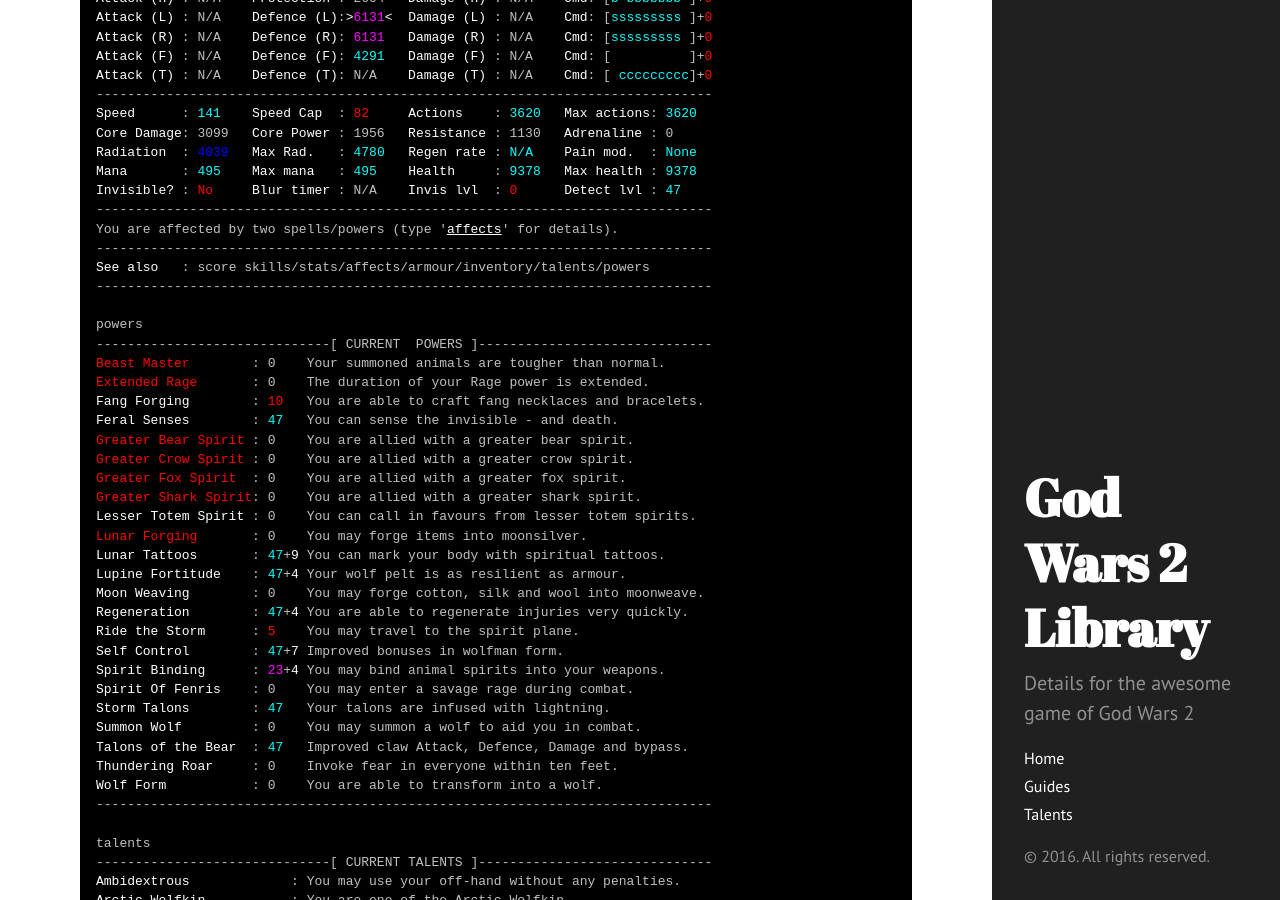
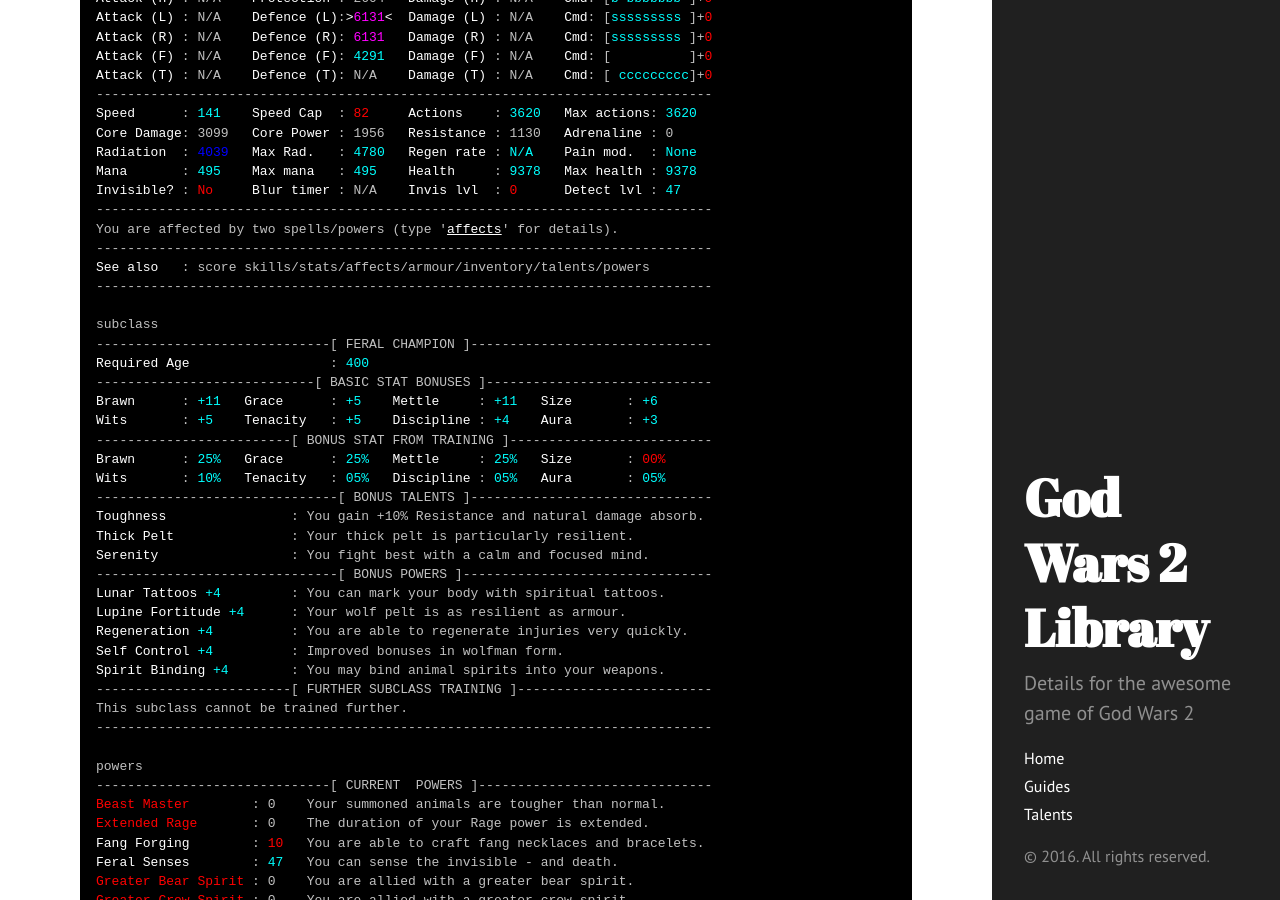
Before and after one commit to godwars2/godwars2.github.io, a Jekyll site: the page built from builds/werewolf-waning-moon.md, in a window 1280 px wide and 900 px high, scrolled down 321 px. Built offline with Jekyll 4.4.1, drawn with Linux system fonts in a browser that asks for light colours.

Commit message:
Add subclass to waning moon build

```diff
--- a/builds/werewolf-waning-moon.md
+++ b/builds/werewolf-waning-moon.md
@@ -31,6 +31,29 @@ title: Werewolf Waning Moon
 You are affected by two spells/powers (type '</font><font color="#FFFFFF"><u>affects</u></font><font color="#C0C0C0">' for details).
 -------------------------------------------------------------------------------
 </font><font color="#FFFFFF">See also</font><font color="#C0C0C0">   : score skills/stats/affects/armour/inventory/talents/powers
+-------------------------------------------------------------------------------
+
+subclass
+------------------------------[ FERAL CHAMPION ]-------------------------------
+</font><font color="#FFFFFF">Required Age</font><font color="#C0C0C0">                  : </font><font color="#00FFFF">400
+</font><font color="#C0C0C0">----------------------------[ BASIC STAT BONUSES ]-----------------------------
+</font><font color="#FFFFFF">Brawn</font><font color="#C0C0C0">      : </font><font color="#00FFFF">+11</font><font color="#C0C0C0">   </font><font color="#FFFFFF">Grace</font><font color="#C0C0C0">      : </font><font color="#00FFFF">+5 </font><font color="#C0C0C0">   </font><font color="#FFFFFF">Mettle</font><font color="#C0C0C0">     : </font><font color="#00FFFF">+11</font><font color="#C0C0C0">   </font><font color="#FFFFFF">Size</font><font color="#C0C0C0">       : </font><font color="#00FFFF">+6
+</font><font color="#FFFFFF">Wits</font><font color="#C0C0C0">       : </font><font color="#00FFFF">+5 </font><font color="#C0C0C0">   </font><font color="#FFFFFF">Tenacity</font><font color="#C0C0C0">   : </font><font color="#00FFFF">+5 </font><font color="#C0C0C0">   </font><font color="#FFFFFF">Discipline</font><font color="#C0C0C0"> : </font><font color="#00FFFF">+4 </font><font color="#C0C0C0">   </font><font color="#FFFFFF">Aura</font><font color="#C0C0C0">       : </font><font color="#00FFFF">+3
+</font><font color="#C0C0C0">-------------------------[ BONUS STAT FROM TRAINING ]--------------------------
+</font><font color="#FFFFFF">Brawn</font><font color="#C0C0C0">      : </font><font color="#00FFFF">25%</font><font color="#C0C0C0">   </font><font color="#FFFFFF">Grace</font><font color="#C0C0C0">      : </font><font color="#00FFFF">25%</font><font color="#C0C0C0">   </font><font color="#FFFFFF">Mettle</font><font color="#C0C0C0">     : </font><font color="#00FFFF">25%</font><font color="#C0C0C0">   </font><font color="#FFFFFF">Size</font><font color="#C0C0C0">       : </font><font color="#FF0000">00%
+</font><font color="#FFFFFF">Wits</font><font color="#C0C0C0">       : </font><font color="#00FFFF">10%</font><font color="#C0C0C0">   </font><font color="#FFFFFF">Tenacity</font><font color="#C0C0C0">   : </font><font color="#00FFFF">05%</font><font color="#C0C0C0">   </font><font color="#FFFFFF">Discipline</font><font color="#C0C0C0"> : </font><font color="#00FFFF">05%</font><font color="#C0C0C0">   </font><font color="#FFFFFF">Aura</font><font color="#C0C0C0">       : </font><font color="#00FFFF">05%
+</font><font color="#C0C0C0">-------------------------------[ BONUS TALENTS ]-------------------------------
+</font><font color="#FFFFFF">Toughness</font><font color="#C0C0C0">                : You gain +10% Resistance and natural damage absorb.
+</font><font color="#FFFFFF">Thick Pelt</font><font color="#C0C0C0">               : Your thick pelt is particularly resilient.
+</font><font color="#FFFFFF">Serenity</font><font color="#C0C0C0">                 : You fight best with a calm and focused mind.
+-------------------------------[ BONUS POWERS ]--------------------------------
+</font><font color="#FFFFFF">Lunar Tattoos</font><font color="#C0C0C0"> </font><font color="#00FFFF">+4</font><font color="#C0C0C0">         : You can mark your body with spiritual tattoos.
+</font><font color="#FFFFFF">Lupine Fortitude</font><font color="#C0C0C0"> </font><font color="#00FFFF">+4</font><font color="#C0C0C0">      : Your wolf pelt is as resilient as armour.
+</font><font color="#FFFFFF">Regeneration</font><font color="#C0C0C0"> </font><font color="#00FFFF">+4</font><font color="#C0C0C0">          : You are able to regenerate injuries very quickly.
+</font><font color="#FFFFFF">Self Control</font><font color="#C0C0C0"> </font><font color="#00FFFF">+4</font><font color="#C0C0C0">          : Improved bonuses in wolfman form.
+</font><font color="#FFFFFF">Spirit Binding</font><font color="#C0C0C0"> </font><font color="#00FFFF">+4</font><font color="#C0C0C0">        : You may bind animal spirits into your weapons.
+-------------------------[ FURTHER SUBCLASS TRAINING ]-------------------------
+This subclass cannot be trained further.
 -------------------------------------------------------------------------------
 
 powers
```
